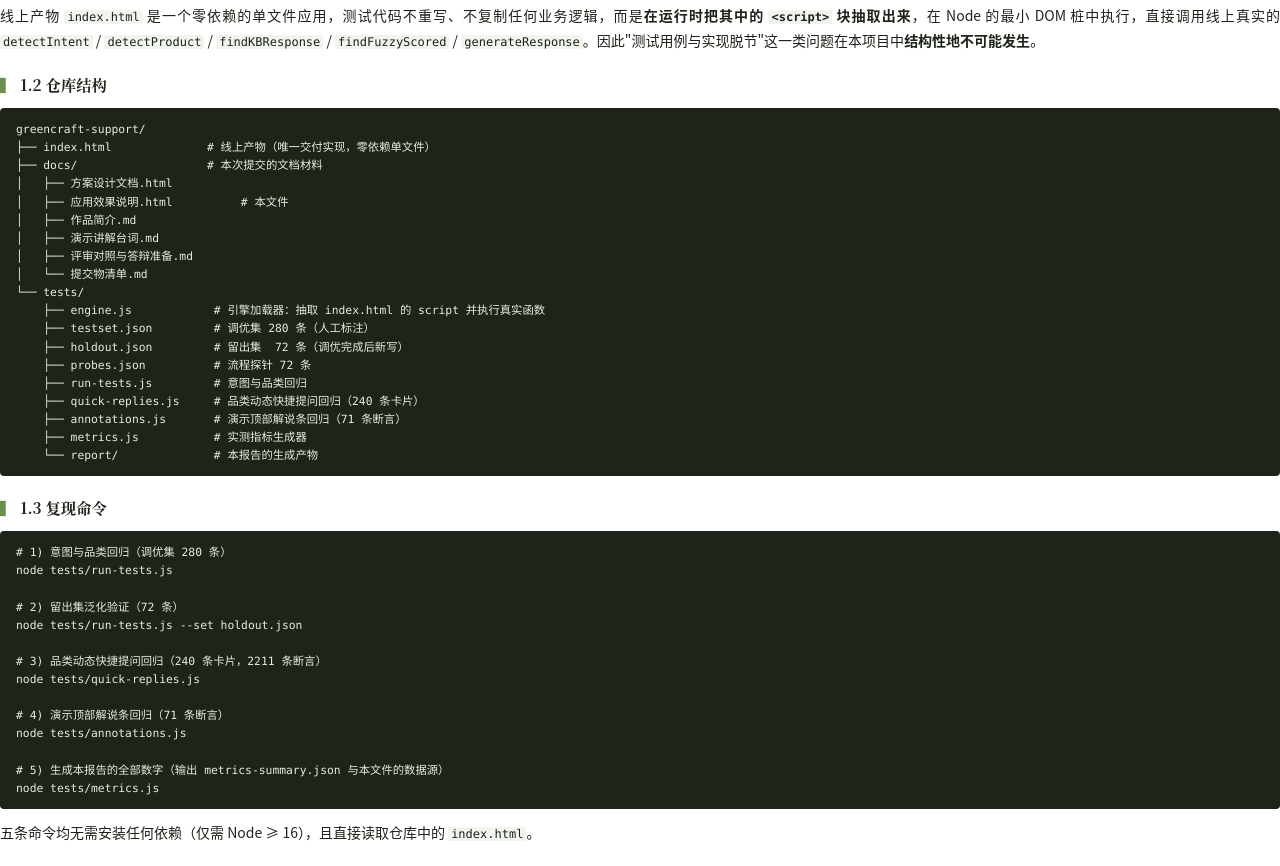
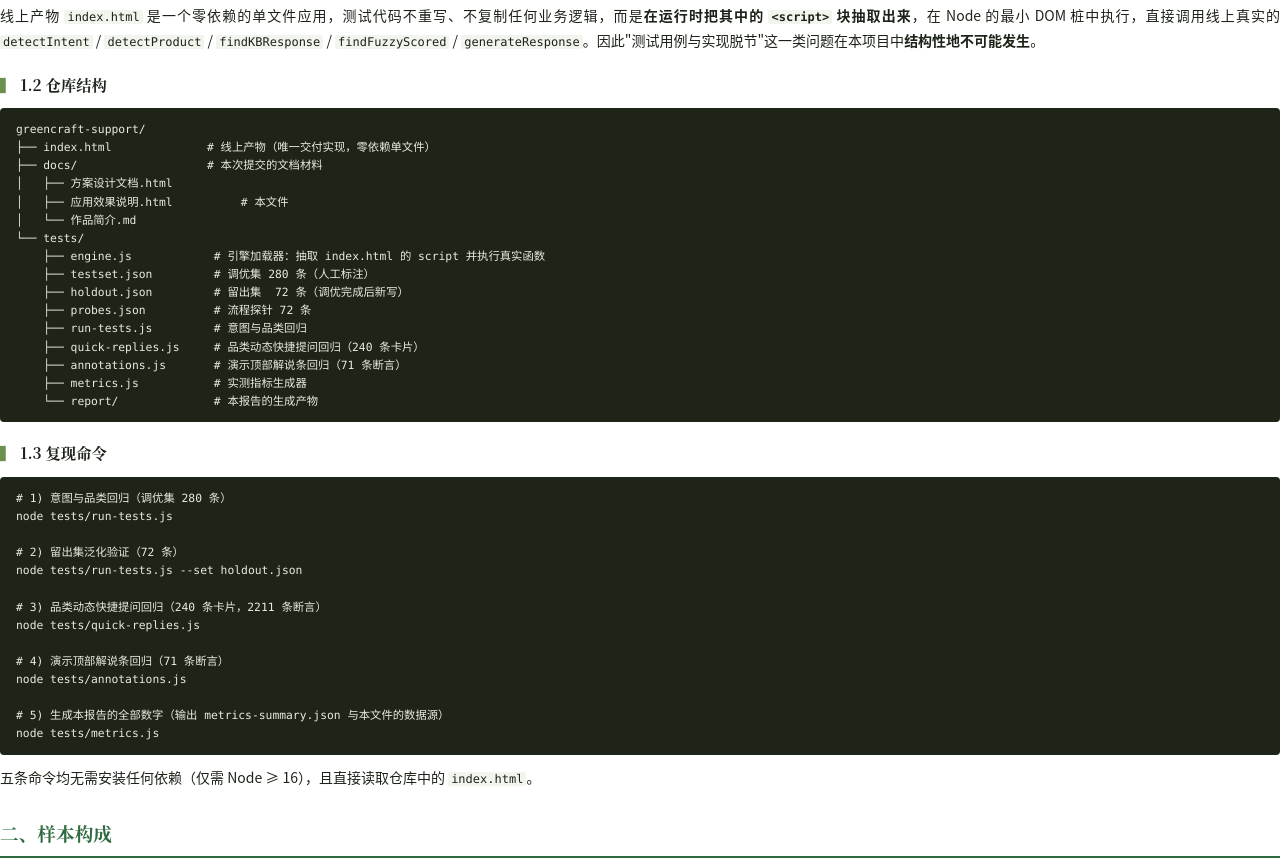
Before and after one commit to 474712/greencraft-support, a plain HTML site: page docs/应用效果说明.html in a window 1280 px wide. Shown: the part 1084-1950 px from the top of the page. Drawn offline with Linux system fonts and the light colour scheme.

Commit message:
docs: 移除指向内部准备材料的交叉引用
- 方案设计文档 §1.2 删除「具体得分预估见随附《评审对照与答辩准备》」
- 应用效果说明 §1.2 仓库结构树不再列出三份内部文档
- 作品简介 §四 标题去掉对外部文档的指引
方案设计文档与应用效果说明 PDF 同步重生成（17 页 / 9 页，字体全嵌入）

```diff
--- a/docs/应用效果说明.html
+++ b/docs/应用效果说明.html
@@ -45,10 +45,7 @@
 ├── docs/                   # 本次提交的文档材料
 │   ├── 方案设计文档.html
 │   ├── 应用效果说明.html          # 本文件
-│   ├── 作品简介.md
-│   ├── 演示讲解台词.md
-│   ├── 评审对照与答辩准备.md
-│   └── 提交物清单.md
+│   └── 作品简介.md
 └── tests/
     ├── engine.js            # 引擎加载器：抽取 index.html 的 script 并执行真实函数
     ├── testset.json         # 调优集 280 条（人工标注）
```
Also changed, not shown: docs/方案设计文档.html (+1 -1 lines), 3 other files.
